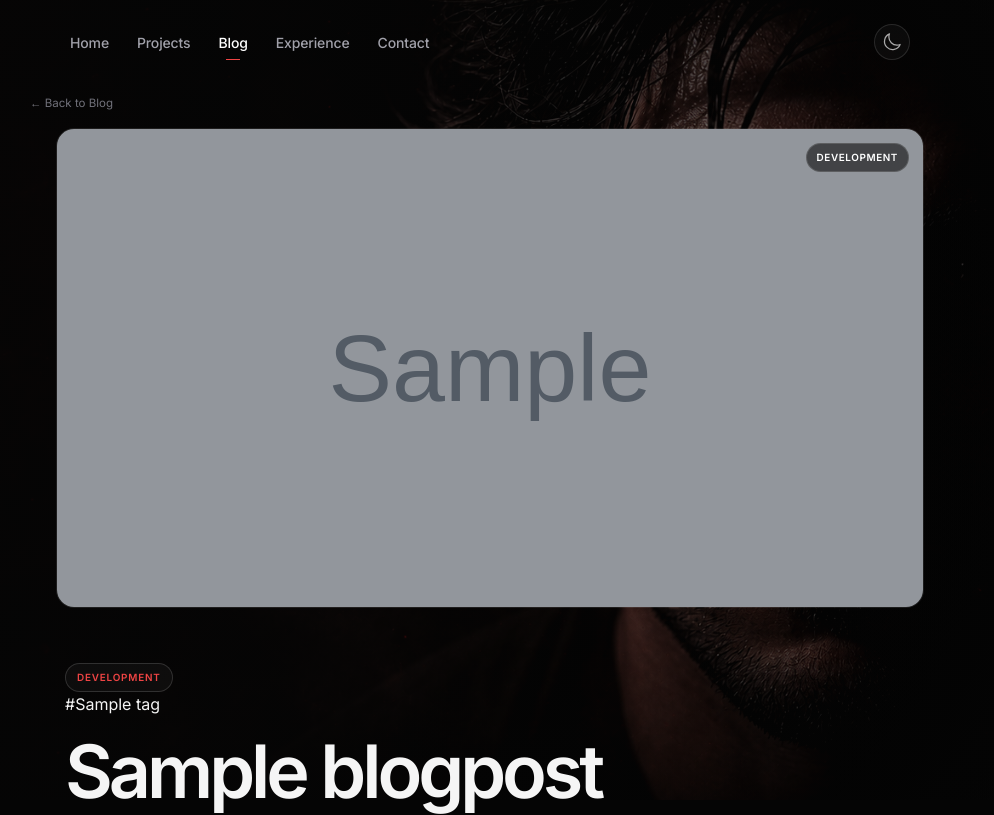
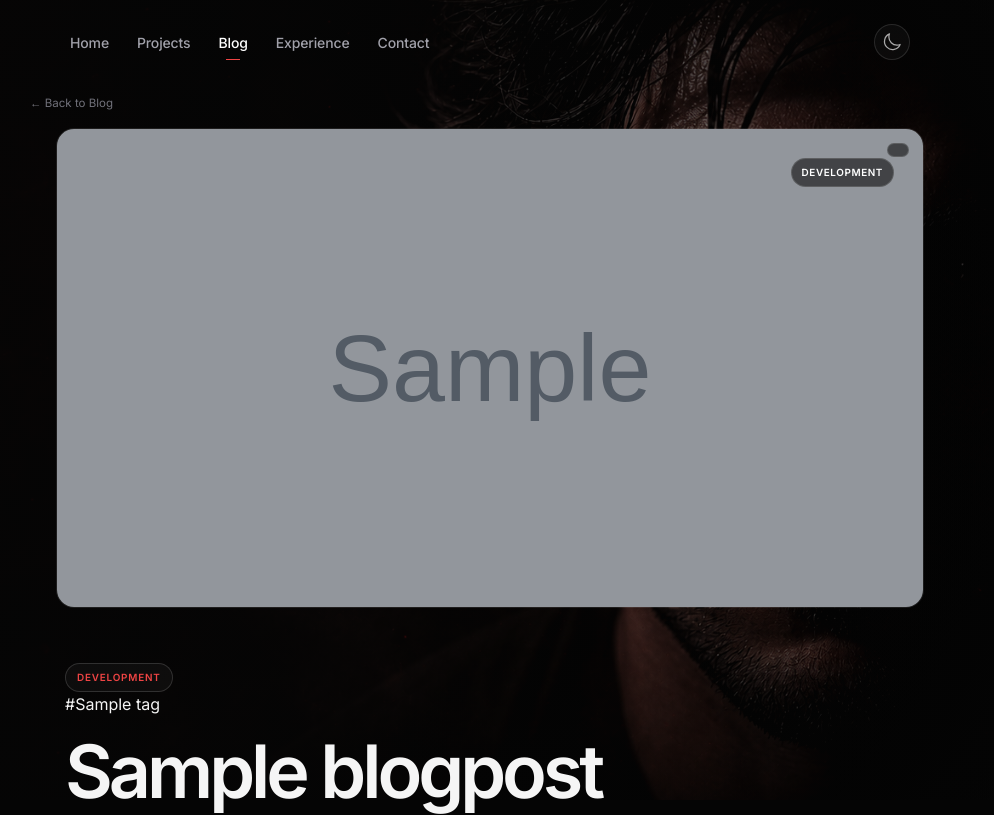
Before and after one commit to rmanikk/Portfolio, a Django app: a page that uses templates/blog/detail.html in a window 1280 px wide. Shown: the top 815 px of the page, without its empty margins (150-1144 px from the left). Run offline with Django 5.2, Linux system fonts and the light colour scheme; data comes from the database, SQL or seed files in the repository; tables that the repository leaves empty hold one stand-in row (values such as "Sample post"); grey boxes marked "Sample" are stand-in pictures; style sheets or scripts are compiled from the project's sources; some libraries are stand-ins or nearby versions.

Commit message:
Add category badge to blog detail cover

```diff
--- a/templates/blog/detail.html
+++ b/templates/blog/detail.html
@@ -54,10 +54,16 @@
         alt="{{ post.title }}"
     >
 
-    {% if post.category %}
-    <span class="blog-card-category">
-        {{ post.category.name }}
-    </span>
+     <span class="blog-card-category">
+
+                           {% if post.category %}
+
+<a
+    href="{% url 'blog:category' post.category.slug %}"
+    class="blog-card-category"
+>
+    {{ post.category.name }}
+</a>
     {% endif %}
 
 </figure>
```
